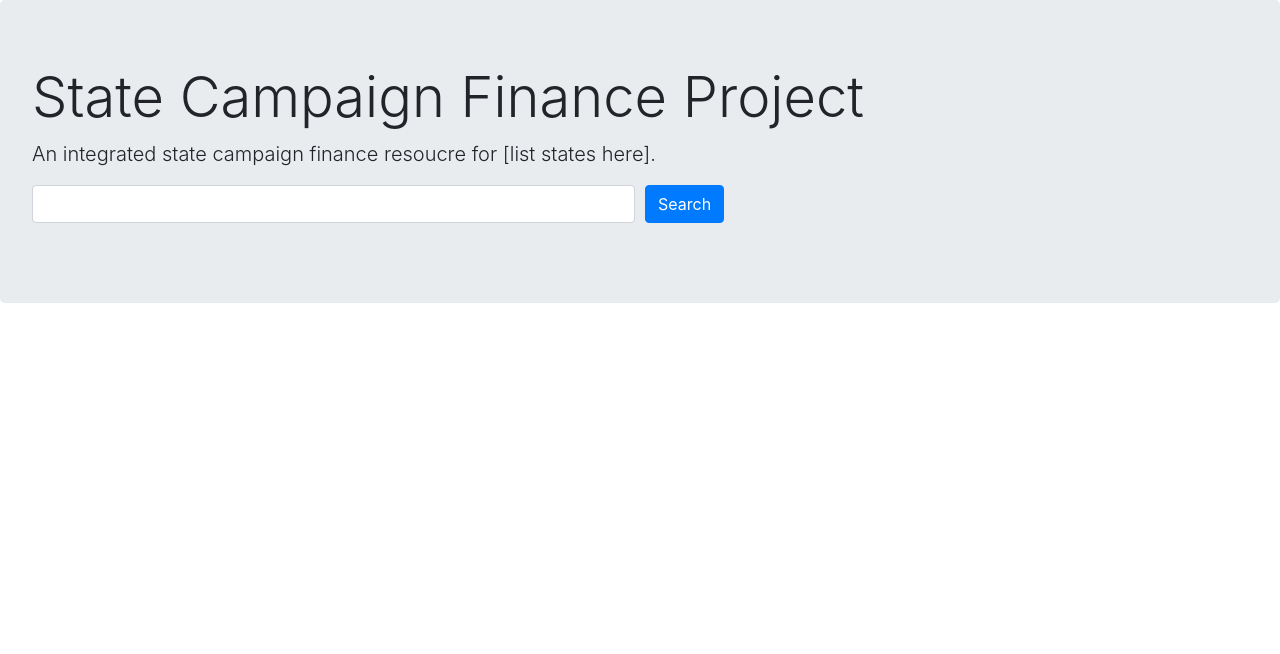
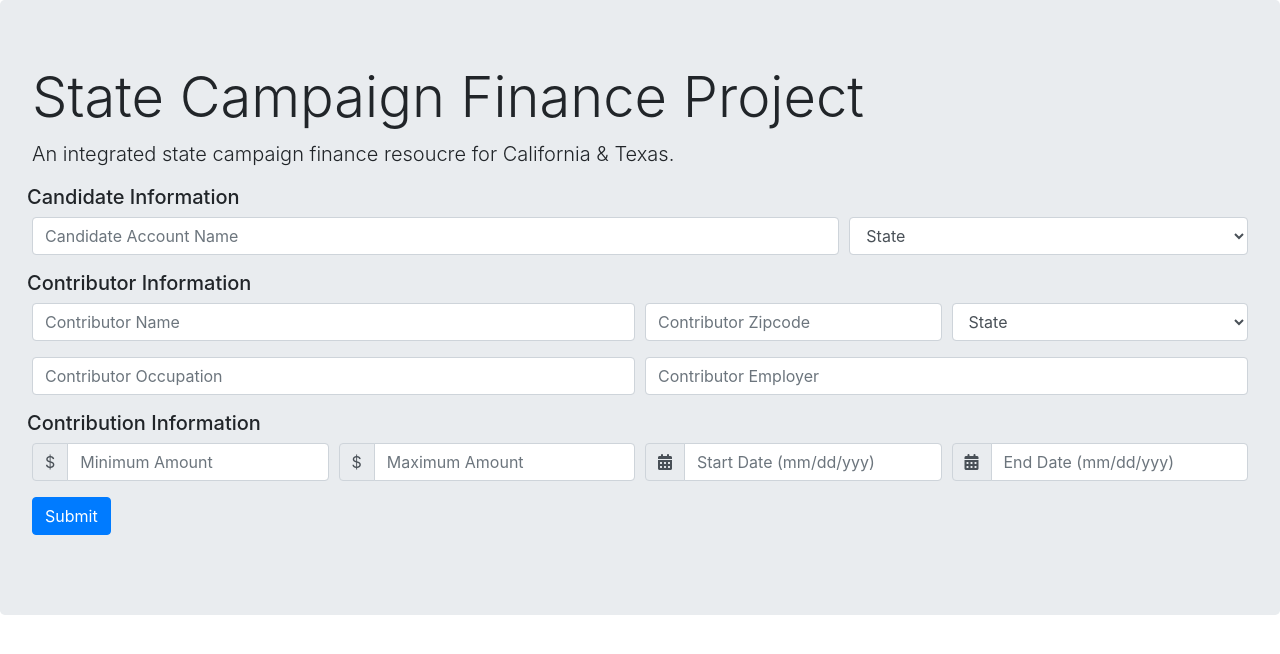
Before and after one commit to fogarty-ben/state_campaign_finance, a Django app: page / in a window 1280 px wide. Shown: the part 56-710 px from the top of the page. Run offline with Django 3.2, Linux system fonts and the light colour scheme; some libraries are stand-ins or nearby versions.

Commit message:
working on pages

```diff
--- a/app/templates/bootstrap.html
+++ b/app/templates/bootstrap.html
@@ -7,6 +7,10 @@
 
         <!-- Bootstrap CSS -->
         <link rel="stylesheet" href="https://stackpath.bootstrapcdn.com/bootstrap/4.3.1/css/bootstrap.min.css" integrity="sha384-ggOyR0iXCbMQv3Xipma34MD+dH/1fQ784/j6cY/iJTQUOhcWr7x9JvoRxT2MZw1T" crossorigin="anonymous">
+        <!-- FontAwesome Kit -->
+        {% load static %}
+        <script src="https://kit.fontawesome.com/47132ab0d9.js"></script>
+
     </head>
 
     <body>
--- a/app/templates/index.html
+++ b/app/templates/index.html
@@ -3,16 +3,8 @@
 {% block content %}
 <div class="jumbotron">
   <h1 class="display-4">State Campaign Finance Project</h1>
-  <p class="lead">An integrated state campaign finance resoucre for [list states here].</p>
-  <form>
-    <div class="form-row">
-        <div class="form-group col-md-6">
-             <input type="text" class="form-control" name='query'>
-        </div>
-        <div class='form-group col-md-2'>
-              <button type="submit" formaction="{% url 'search' %}" method="get"class="btn btn-primary">Search</button>
-        </div>
-    </div>
-  </form>
+  <p class="lead">An integrated state campaign finance resoucre for California & Texas.</p>
+  {% include 'search_form.html' %}
 </div>
+
 {% endblock %}
--- /dev/null
+++ b/app/templates/search_form.html
@@ -0,0 +1,139 @@
+  <form id="search_form" action="{% url 'search' %}" method="post">
+    {% csrf_token %}
+    <div class="form-row">
+      <h5>Candidate Information</h5>
+    </div>
+    <div class="form-row">
+        <div class="form-group col-md-8">
+            <input type="text" class="form-control" name='candidate_name' placeholder="{% if candidate_name %}{{ candidate_name }}{% else %}Candidate Account Name{% endif %}">
+        </div>
+        <div class="form-group col-md-4">
+            <select class="form-control" name="candidate_state">
+              <option selected disabled style="display:none">State</option>
+              <option>California</option>
+              <option>Texas</option>
+            </select>
+        </div>
+    </div>
+    <div class="form-row">
+      <h5>Contributor Information</h5>
+    </div>
+    <div class="form-row">
+        <div class="form-group col-md-6">
+            <input type="text" class="form-control" name="contibutor_name" placeholder="{% if contibutor_name %}{{ contibutor_name}}{% else %}Contributor Name{% endif %}">
+        </div>
+        <div class="form-group col-md-3">
+            <input type="text" class="form-control" name="contributor_zip" placeholder="{% if contributor_zip %}{{ contributor_zip }}{% else %}Contributor Zipcode{% endif %}">
+        </div>
+        <div class="form-group col-md-3">
+              <select class="form-control" name="contributor_state">
+              <option selected disabled style="display:none">State</option>
+                <option value="AL">Alabama</option>
+                <option value="AK">Alaska</option>
+                <option value="AZ">Arizona</option>
+                <option value="AR">Arkansas</option>
+                <option value="CA">California</option>
+                <option value="CO">Colorado</option>
+                <option value="CT">Connecticut</option>
+                <option value="DE">Delaware</option>
+                <option value="DC">District Of Columbia</option>
+                <option value="FL">Florida</option>
+                <option value="GA">Georgia</option>
+                <option value="HI">Hawaii</option>
+                <option value="ID">Idaho</option>
+                <option value="IL">Illinois</option>
+                <option value="IN">Indiana</option>
+                <option value="IA">Iowa</option>
+                <option value="KS">Kansas</option>
+                <option value="KY">Kentucky</option>
+                <option value="LA">Louisiana</option>
+                <option value="ME">Maine</option>
+                <option value="MD">Maryland</option>
+                <option value="MA">Massachusetts</option>
+                <option value="MI">Michigan</option>
+                <option value="MN">Minnesota</option>
+                <option value="MS">Mississippi</option>
+                <option value="MO">Missouri</option>
+                <option value="MT">Montana</option>
+                <option value="NE">Nebraska</option>
+                <option value="NV">Nevada</option>
+                <option value="NH">New Hampshire</option>
+                <option value="NJ">New Jersey</option>
+                <option value="NM">New Mexico</option>
+                <option value="NY">New York</option>
+                <option value="NC">North Carolina</option>
+                <option value="ND">North Dakota</option>
+                <option value="OH">Ohio</option>
+                <option value="OK">Oklahoma</option>
+                <option value="OR">Oregon</option>
+                <option value="PA">Pennsylvania</option>
+                <option value="RI">Rhode Island</option>
+                <option value="SC">South Carolina</option>
+                <option value="SD">South Dakota</option>
+                <option value="TN">Tennessee</option>
+                <option value="TX">Texas</option>
+                <option value="UT">Utah</option>
+                <option value="VT">Vermont</option>
+                <option value="VA">Virginia</option>
+                <option value="WA">Washington</option>
+                <option value="WV">West Virginia</option>
+                <option value="WI">Wisconsin</option>
+                <option value="WY">Wyoming</option>
+              </select>
+        </div>
+    </div>
+    <div class="form-row">
+        <div class="form-group col-md-6">
+            <input type="text" class="form-control" name="contibutor_occupation" placeholder="{% if contibutor_occupation %}{{ contibutor_occupation }}{% else %}Contributor Occupation{% endif %}">
+        </div>
+        <div class="form-group col-md-6">
+            <input type="text" class="form-control" name="contibutor_employer" placeholder="{% if contibutor_employer %}{{ contibutor_employer }}{% else %}Contributor Employer{% endif %}">
+        </div>
+    </div>
+    <div class="form-row">
+      <h5>Contribution Information</h5>
+    </div>
+    <div class="form-row">
+        <div class="form-group col-md-3">
+          <div class="input-group">
+            <div class="input-group-prepend">
+              <span class="input-group-text" id="inputGroupPrepend2">$</span>
+            </div>
+            <input type="text" class="form-control" name="min_amount" placeholder="{% if min_amount %}{{ min_amount }}{% else %}Minimum Amount{% endif %}">
+          </div>
+        </div>
+        <div class="form-group col-md-3">
+          <div class="input-group">
+            <div class="input-group-prepend">
+              <span class="input-group-text" id="inputGroupPrepend2">$</span>
+            </div>
+            <input type="text" class="form-control" name="max_amount" placeholder="{% if max_amount %}{{ max_amount }}{% else %}Maximum Amount{% endif %}">
+          </div>
+        </div>
+        <div class="form-group col-md-3">
+          <div class="input-group">
+            <div class="input-group-prepend">
+              <span class="input-group-text" id="inputGroupPrepend2">
+                <i class="fas fa-calendar-alt"></i>
+              </span>
+            </div>
+            <input type="text" class="form-control" name="start_date" placeholder="{% if start_date %}{{ start_date }}{% else %}Start Date (mm/dd/yyy){% endif %}">
+          </div>
+        </div>
+        <div class="form-group col-md-3">
+          <div class="input-group">
+            <div class="input-group-prepend">
+              <span class="input-group-text" id="inputGroupPrepend2">
+                <i class="fas fa-calendar-alt"></i>
+              </span>
+            </div>
+            <input type="text" class="form-control" name="end_date" placeholder="{% if end_date %}{{ end_date }}{% else %}End Date (mm/dd/yyy){% endif %}">
+          </div>
+        </div>
+    </div>
+    <div class="form-row">
+      <div class='form-group col-md-4'>
+          <button type="submit" class="btn btn-primary">Submit</button>
+      </div>
+    </div>
+  </form>
--- a/app/views.py
+++ b/app/views.py
@@ -7,6 +7,6 @@ def index(request):
     return render(request, 'index.html')
 
 def search_results(request):
-    context = {'query_terms': [request.GET['query']] * 5}
-    print(request.GET)
+    context = {key: val for key, val in request.POST.items() if val != ''}
+    print(context)
     return render(request, 'search.html', context)
```
Also changed, not shown: app/templates/search.html (+8 -3 lines).
